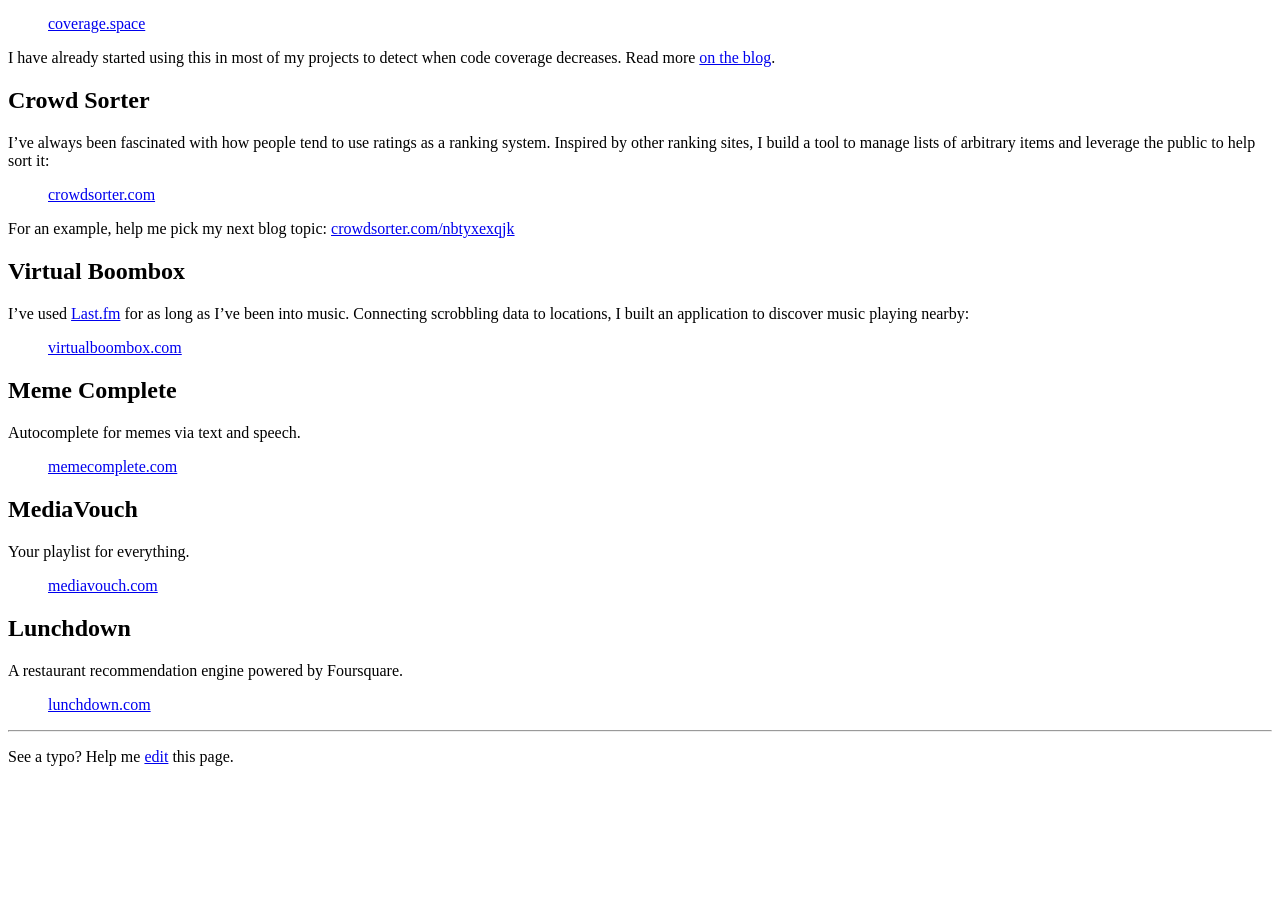
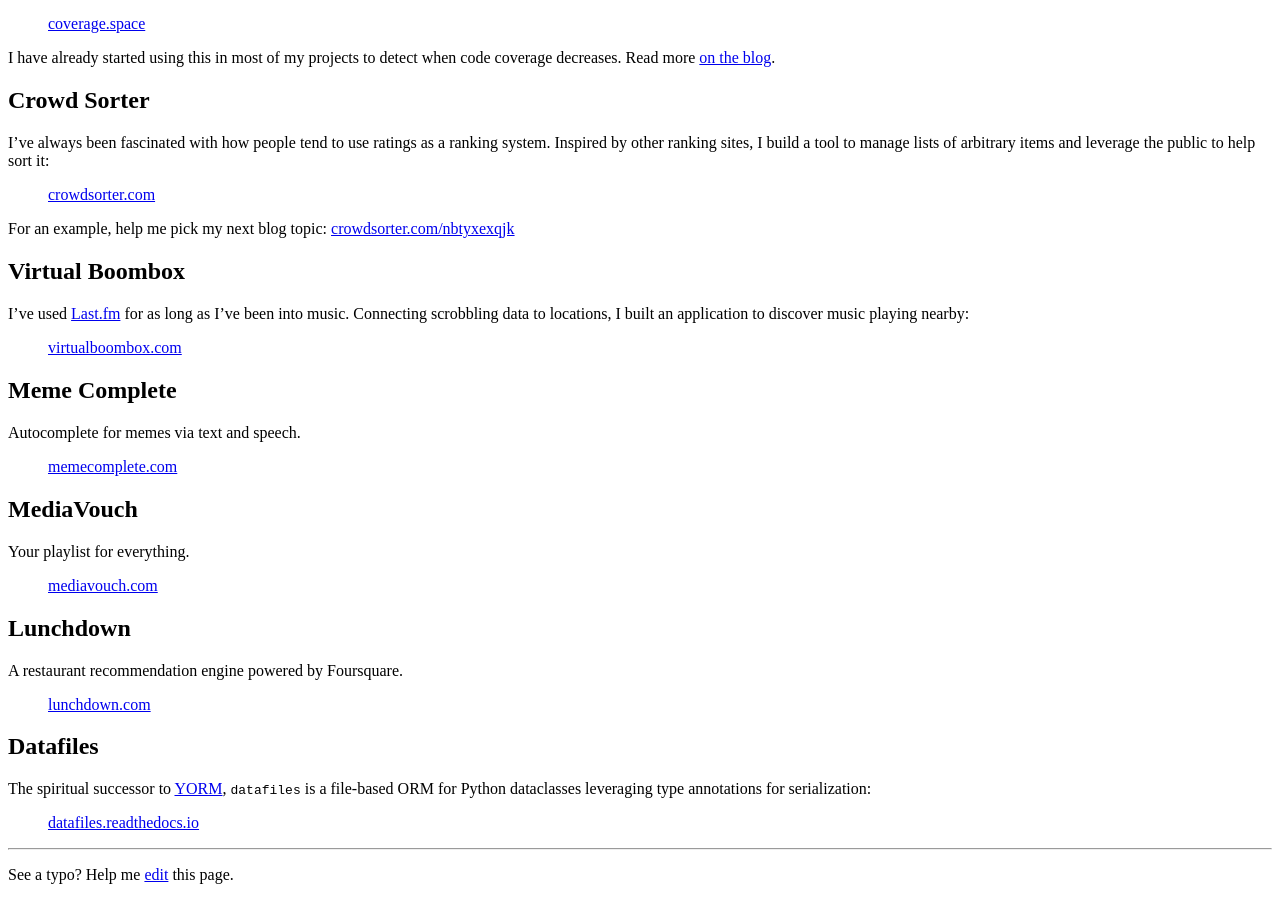
Before and after one commit to jacebrowning/jacebrowning.info, a Jekyll site: the page built from projects.md, in a window 1280 px wide and 900 px high, scrolled down 1336 px. Built offline with Jekyll 4.4.1, drawn with Linux system fonts in a browser that asks for light colours; Markdown is read by kramdown in place of the engine named in the settings; before the commit the page ends 2118 px from its top, so only the background shows below that.

Commit message:
Add datafiles to projects

```diff
--- a/projects.md
+++ b/projects.md
@@ -93,6 +93,12 @@
 
 > [lunchdown.com](https://lunchdown.com/)
 
+## Datafiles
+
+The spiritual successor to [YORM](https://datafiles.readthedocs.io/), `datafiles` is a file-based ORM for Python dataclasses leveraging type annotations for serialization:
+
+> [datafiles.readthedocs.io](https://datafiles.readthedocs.io/)
+
 -----
 
 See a typo? Help me [edit]({{ site.repo }}/edit/master/{{page.path}}) this page.
```
